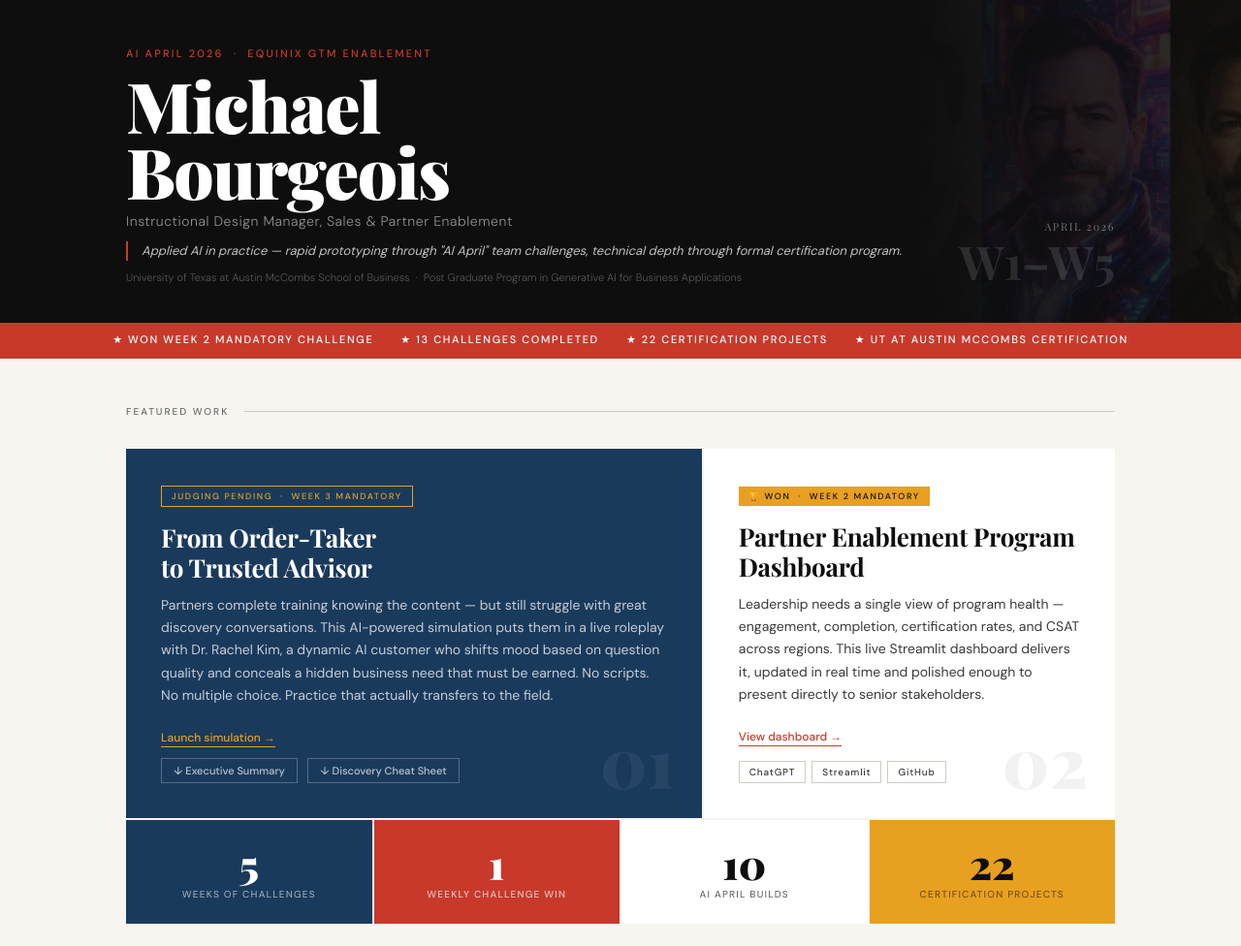
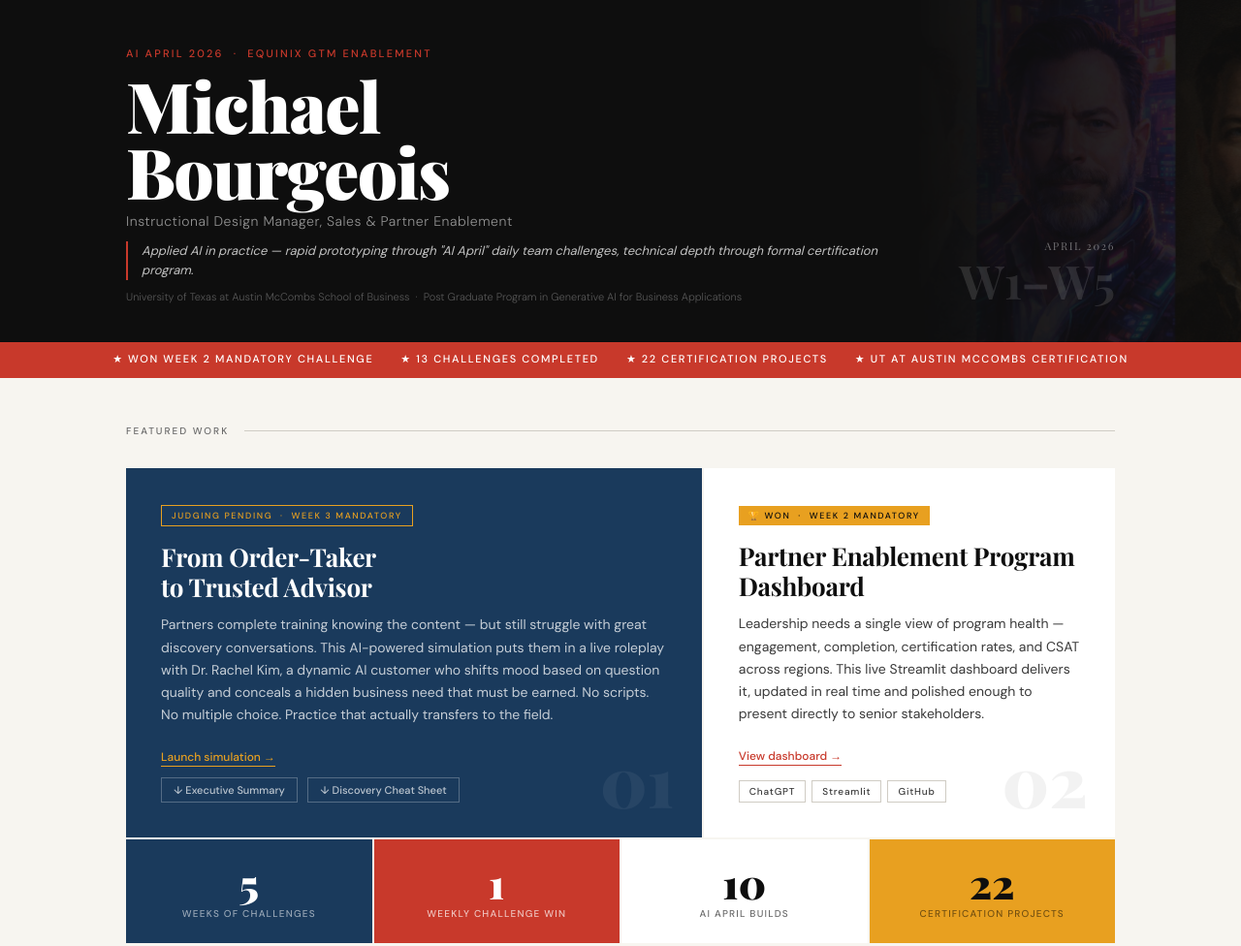
Before and after one commit to MKBourgeois/portfolio, a plain HTML site: page index.html in a window 1280 px wide. Shown: the top 976 px of the page at 97% size. Drawn offline with nearby package versions, Linux system fonts and the light colour scheme.

Commit message:
Update index.html

```diff
--- a/index.html
+++ b/index.html
@@ -173,7 +173,7 @@ body{font-family:'DM Sans',sans-serif;background:var(--paper);color:var(--ink);m
       <div class="masthead-overline">AI April 2026 &nbsp;·&nbsp; Equinix GTM Enablement</div>
       <div class="masthead-name">Michael<br>Bourgeois</div>
       <div class="masthead-title">Instructional Design Manager, Sales &amp; Partner Enablement</div>
-      <div class="masthead-thesis">Applied AI in practice — rapid prototyping through "AI April" team challenges, technical depth through formal certification program.</div>
+      <div class="masthead-thesis">Applied AI in practice — rapid prototyping through "AI April" daily team challenges, technical depth through formal certification program.</div>
       <div class="masthead-cert">University of Texas at Austin McCombs School of Business &nbsp;·&nbsp; Post Graduate Program in Generative AI for Business Applications</div>
     </div>
     <div class="masthead-meta">
```
